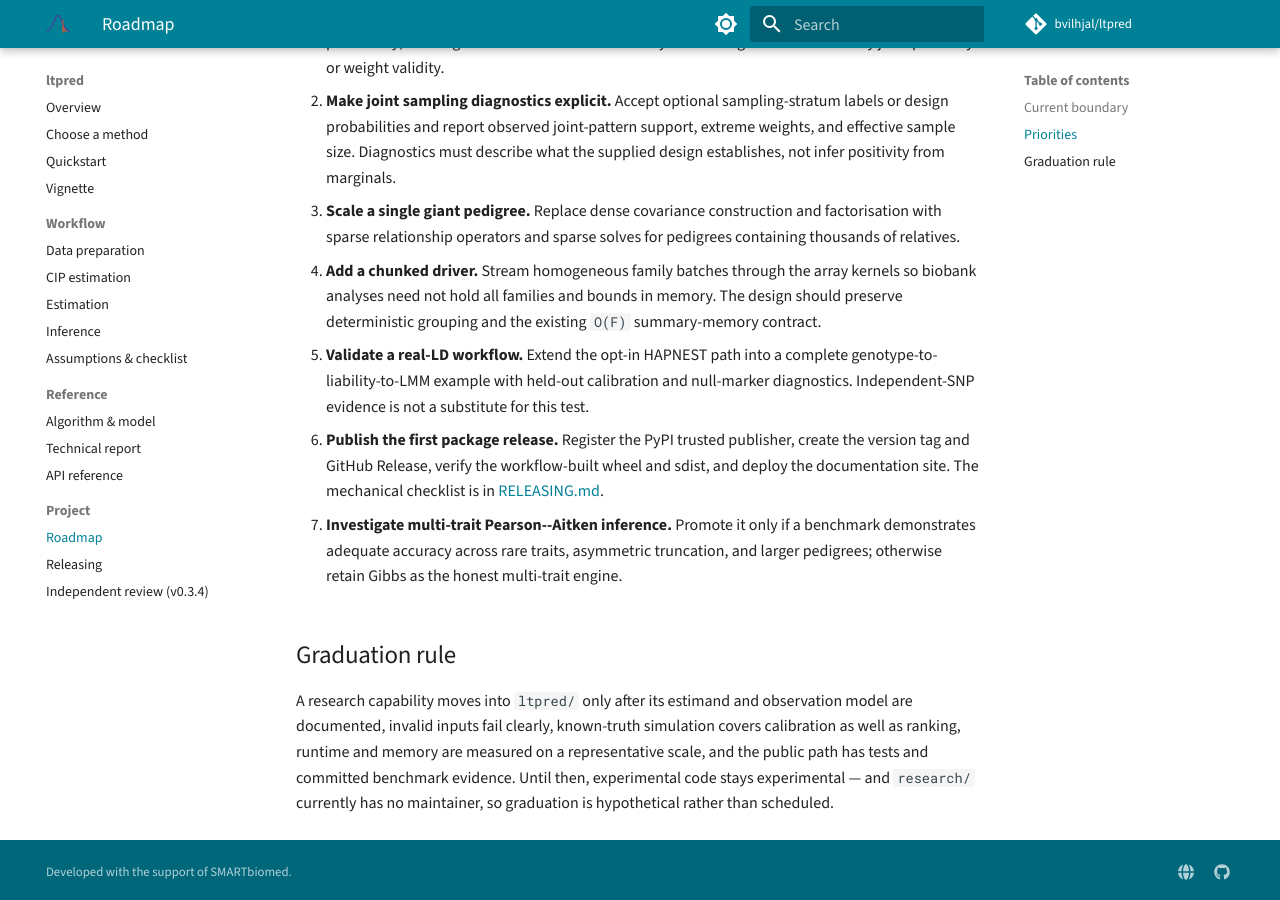
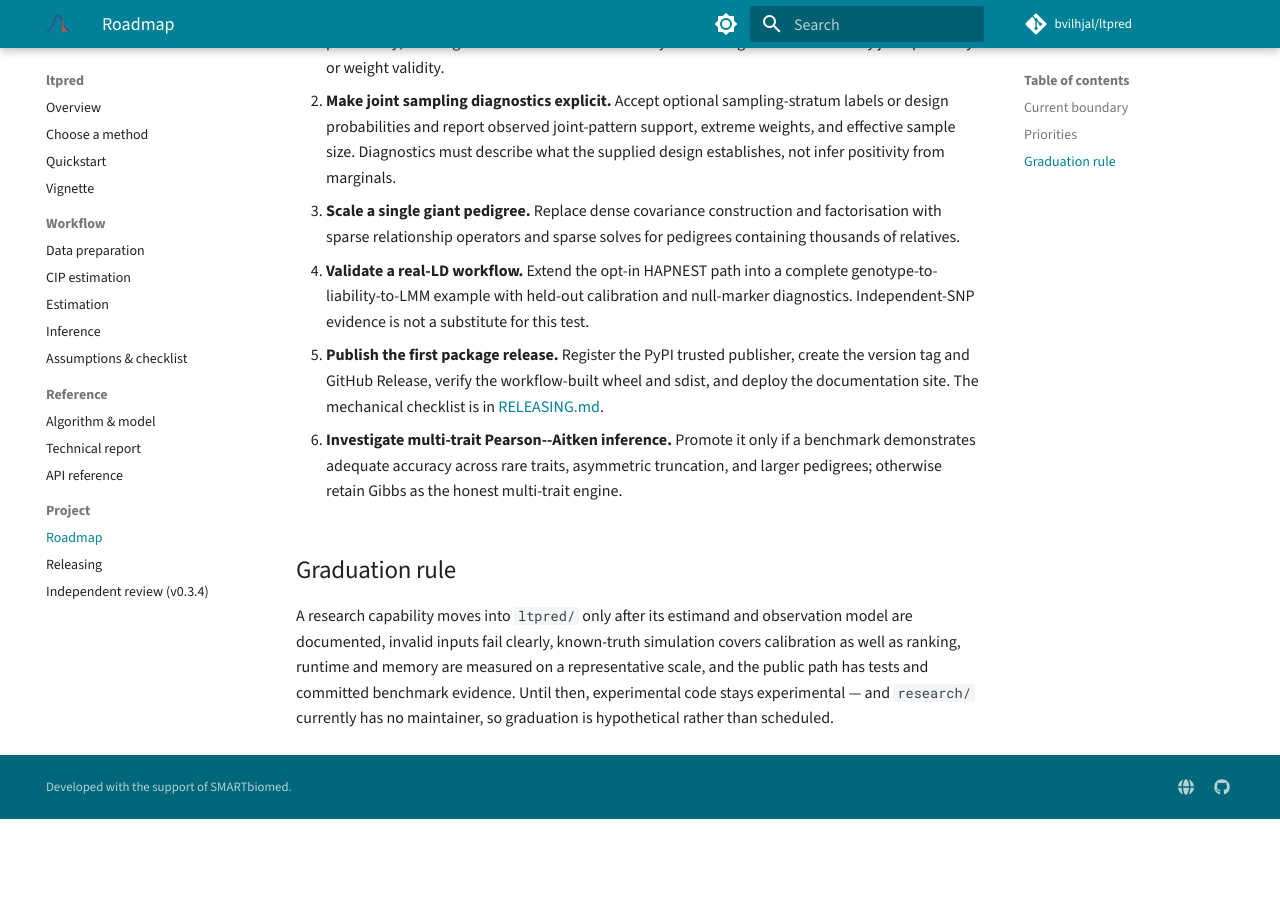
Before and after one commit to bvilhjal/ltpred, an MkDocs documentation site: the page built from docs/ROADMAP.md, in a window 1280 px wide and 900 px high, scrolled down 715 px. Built offline with MkDocs 1.6.1 and Material for MkDocs 9.7.7, drawn with Linux system fonts in a browser that asks for light colours; comment, search, counter and statistics services are not loaded; after the commit the page ends 1534 px from its top, so only the background shows below that.

```diff
--- a/docs/ROADMAP.md
+++ b/docs/ROADMAP.md
@@ -37,21 +37,16 @@
    factorisation with sparse relationship operators and sparse solves for
    pedigrees containing thousands of relatives.
 
-4. **Add a chunked driver.** Stream homogeneous family batches through the array
-   kernels so biobank analyses need not hold all families and bounds in memory.
-   The design should preserve deterministic grouping and the existing `O(F)`
-   summary-memory contract.
-
-5. **Validate a real-LD workflow.** Extend the opt-in HAPNEST path into a complete
+4. **Validate a real-LD workflow.** Extend the opt-in HAPNEST path into a complete
    genotype-to-liability-to-LMM example with held-out calibration and null-marker
    diagnostics. Independent-SNP evidence is not a substitute for this test.
 
-6. **Publish the first package release.** Register the PyPI trusted publisher,
+5. **Publish the first package release.** Register the PyPI trusted publisher,
    create the version tag and GitHub Release, verify the workflow-built wheel and
    sdist, and deploy the documentation site. The mechanical checklist is in
    [RELEASING.md](RELEASING.md).
 
-7. **Investigate multi-trait Pearson--Aitken inference.** Promote it only if a
+6. **Investigate multi-trait Pearson--Aitken inference.** Promote it only if a
    benchmark demonstrates adequate accuracy across rare traits, asymmetric
    truncation, and larger pedigrees; otherwise retain Gibbs as the honest
    multi-trait engine.
```
Also changed, not shown: docs/api.md (+6 -0 lines), ltpred/__init__.py (+8 -0 lines).
